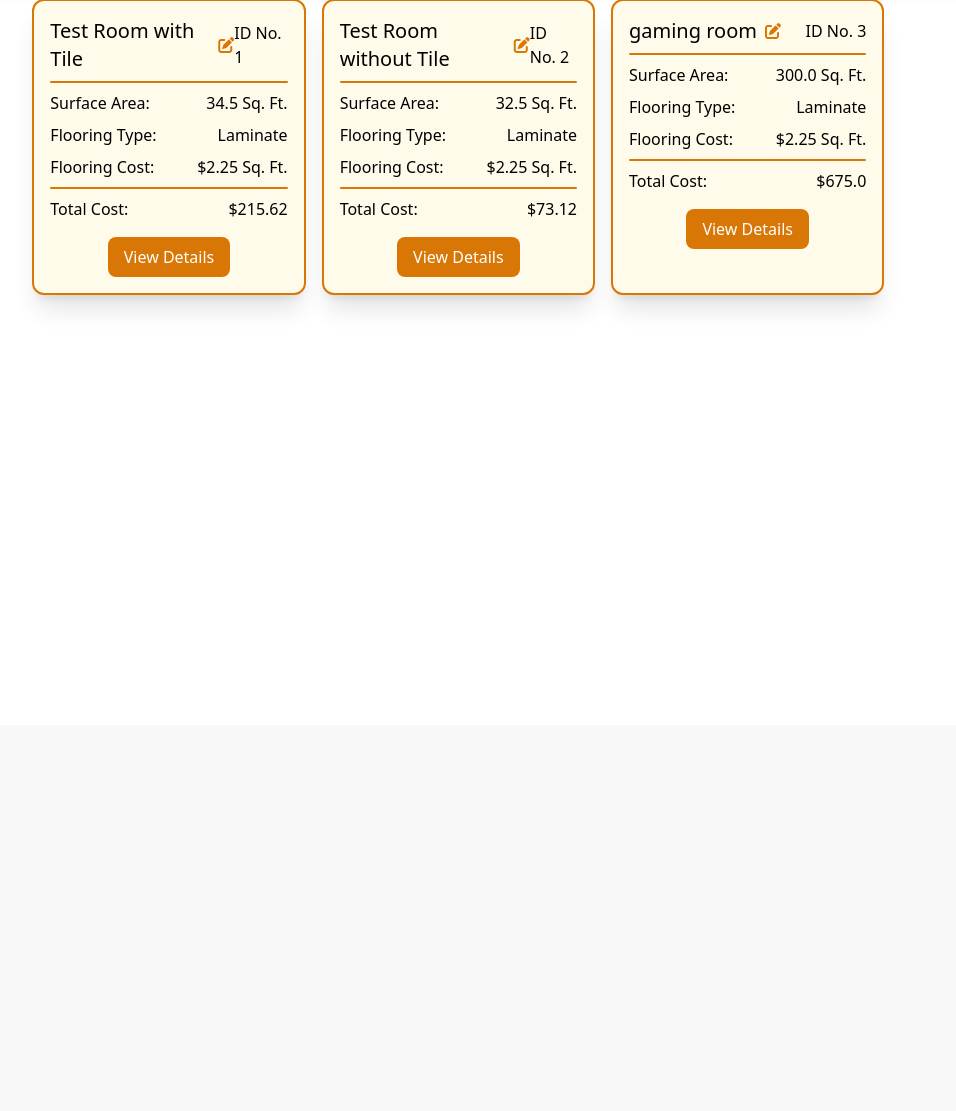
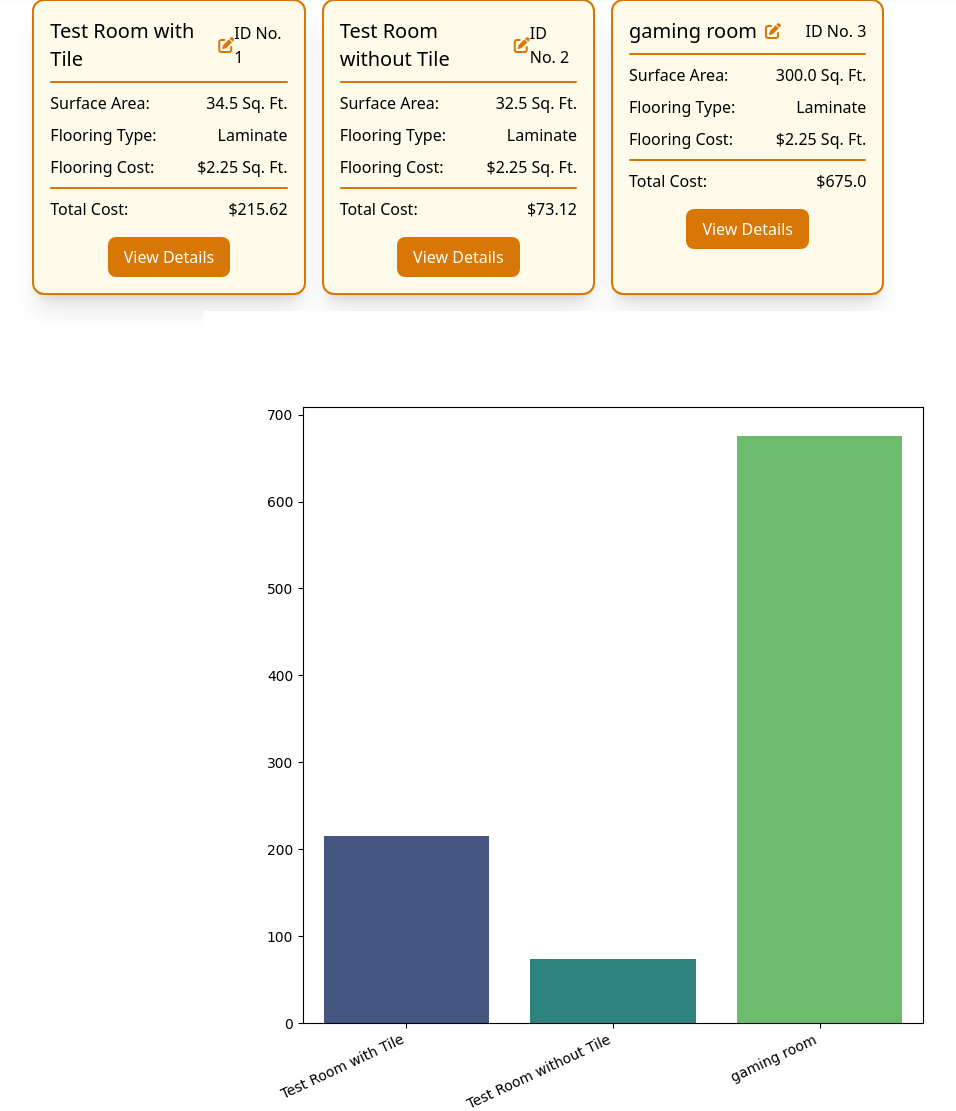
Before and after one commit to HydraCommunications/python-final, a Flask app: page / in a window 1280 px wide. Shown: the part 75-1186 px from the top of the page, without its empty margins (37-993 px from the left). Before the commit the page ends 379 px from the top, so only its background shows below. Run offline with Flask 3, Linux system fonts and the light colour scheme; data comes from the database, SQL or seed files in the repository; both versions use the stored data as it was after the commit; some libraries are stand-ins or nearby versions.

Commit message:
added seaborn

```diff
--- a/app.py
+++ b/app.py
@@ -1,15 +1,34 @@
 from flask import Flask, render_template, session, request, redirect, url_for
 from models.Models import db_session, RoomModel, SupplyModel
+import seaborn as sns
+import matplotlib.pyplot as plt
+import os
 
 app = Flask(__name__)
 app.secret_key = "RunCurrentFile"
+
+room_name_list = []
+room_total_cost_list = []
 
 @app.route('/')
 def index():
     rooms = db_session.query(RoomModel).all()
     for room in rooms:
         room.total_cost_calculated = room.calculate_total_cost()
-    return render_template('home.html', rooms=rooms)
+
+        room_name_list.append(room.name)
+        room_total_cost_list.append(room.total_cost_calculated)
+
+        plt.figure(figsize=(8, 8))
+        sns.barplot(x=room_name_list, y=room_total_cost_list, palette="viridis")
+
+        plt.xticks(rotation=25, ha="right")
+
+        img_path = os.path.join(app.static_folder, 'plot.png')
+        plt.savefig(img_path)
+        plt.close()
+
+    return render_template('home.html', rooms=rooms, plot_url=url_for("static", filename="plot.png"))
 
 
 @app.route('/add_room', methods=['GET', 'POST'])
--- a/templates/home.html
+++ b/templates/home.html
@@ -1,8 +1,7 @@
 {% extends 'components/base.html' %}
 
 {% block content %}
-
-<div class="flex align-center justify-center">
+<div class="flex flex-col items-center justify-center w-full">
     <div class="w-11/12 grid grid-cols-1 sm:grid-cols-2 md:grid-cols-3 lg:grid-cols-4 gap-4 p-4">
         {% for room in rooms %}
         <div class="rounded-xl p-4 bg-amber-50 border-2 border-amber-600 shadow-xl">
@@ -44,5 +43,7 @@
         {% endfor %}
     </div>
 </div>
-
+    <div class="w-full flex justify-center items-center flex-col">
+        <img src="{{ plot_url }}" alt="Cost Analysis Graph" class="h-auto"/>
+    </div>
 {% endblock %}
```
Also changed, not shown: models/database/supply_tracker.db, static/plot.png (added).
